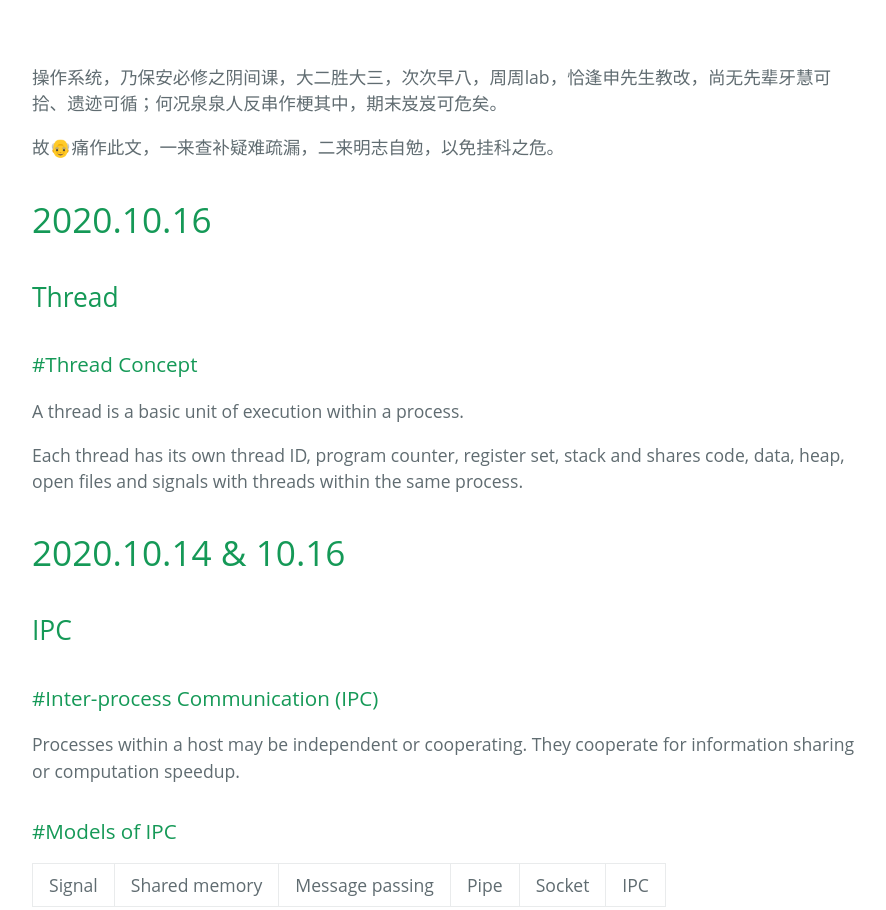
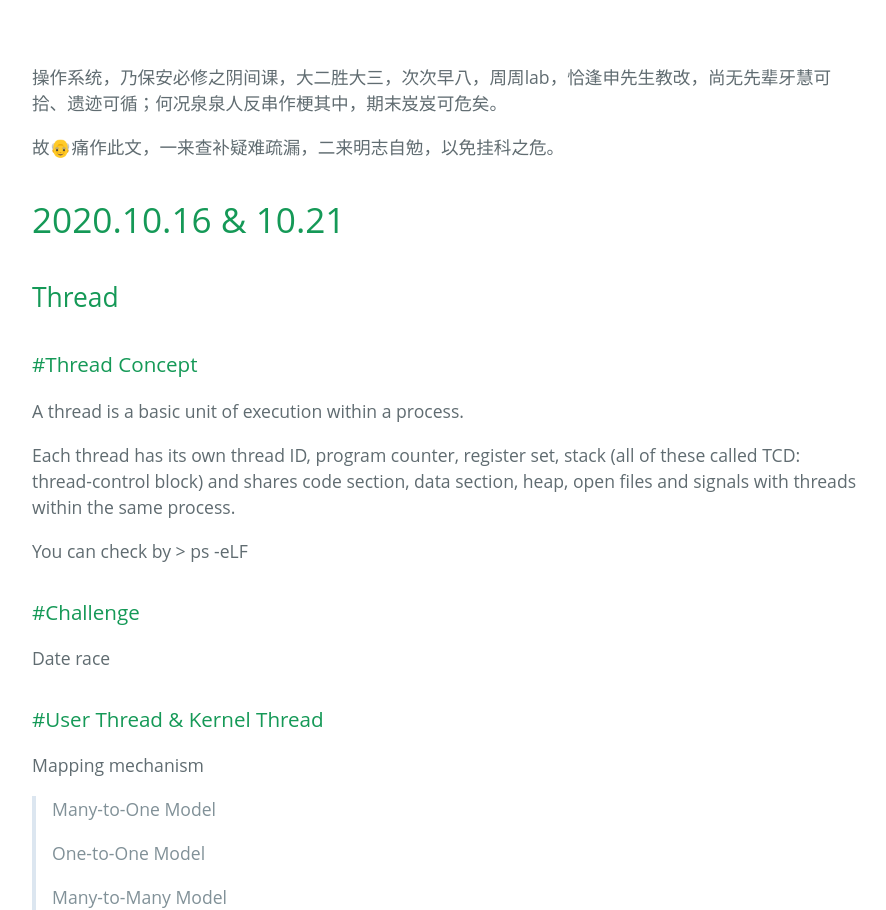
Before and after one commit to NishikinoSky/NishikinoSky.github.io, a Jekyll site: the page built from _posts/2020-10-16-Operating-System.md, in a window 1280 px wide and 1400 px high, cut to the strip 354-1264 px from the top of the window. Shown: the whole strip, without its empty margins (192-1078 px from the left). Built offline with Jekyll 4.4.1, drawn with Linux system fonts in a browser that asks for light colours; some web fonts are replaced.

Commit message:
Update 2020-10-16-Operating-System.md

```diff
--- a/_posts/2020-10-16-Operating-System.md
+++ b/_posts/2020-10-16-Operating-System.md
@@ -8,15 +8,34 @@ stickie: false
 
 故👴痛作此文，一来查补疑难疏漏，二来明志自勉，以免挂科之危。
 
-# 2020.10.16
+# 2020.10.16 & 10.21
 
 ## Thread
 
 ### #Thread Concept
-
 A thread is a basic unit of execution within a process.
 
-Each thread has its own thread ID, program counter, register set, stack and shares code, data, heap, open files and signals with threads within the same process.
+Each thread has its own thread ID, program counter, register set, stack (all of these called TCD: thread-control block) and shares code section, data section, heap, open files and signals with threads within the same process.
+
+You can check by > ps -eLF
+
+### #Challenge
+Date race
+
+### #User Thread & Kernel Thread
+Mapping mechanism
+
+> Many-to-One Model
+>
+> One-to-One Model
+>
+> Many-to-Many Model
+>
+> Two-Level Model
+
+
+
+
 
 # 2020.10.14 & 10.16
 
```
